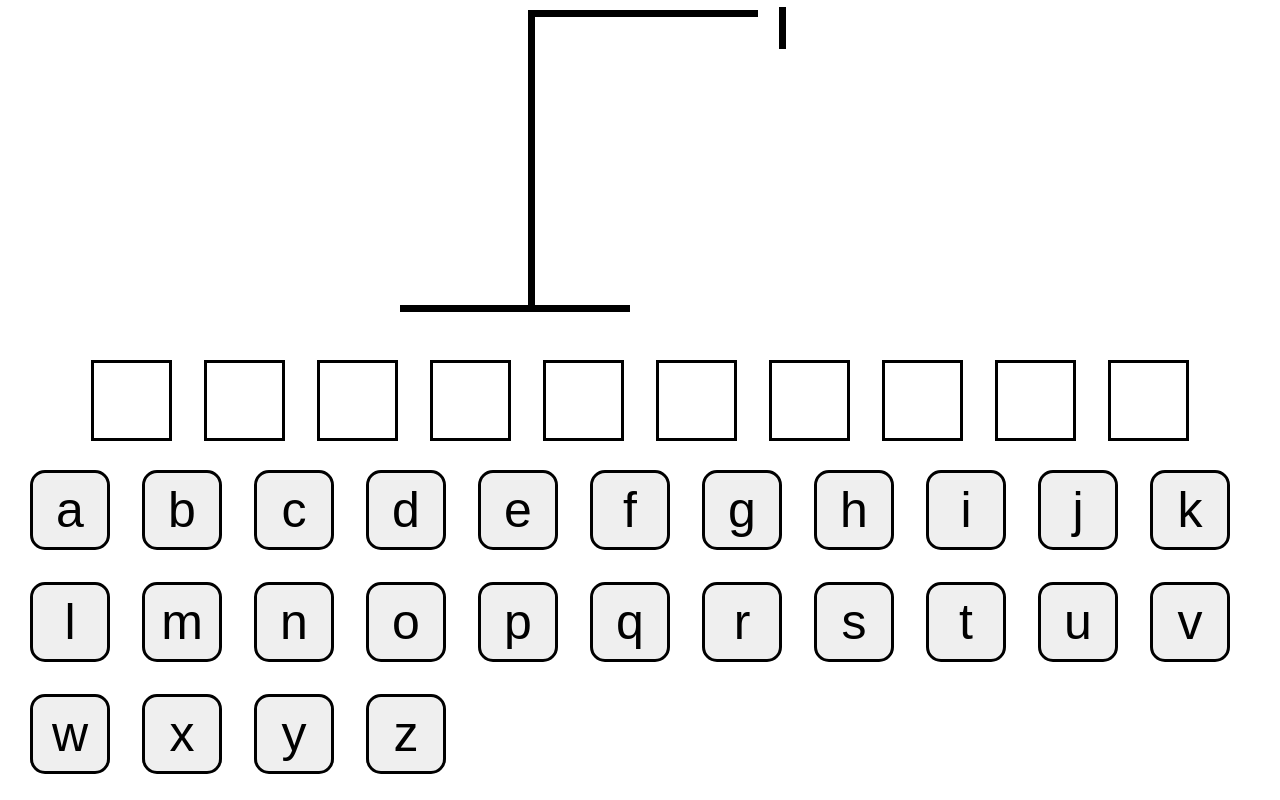
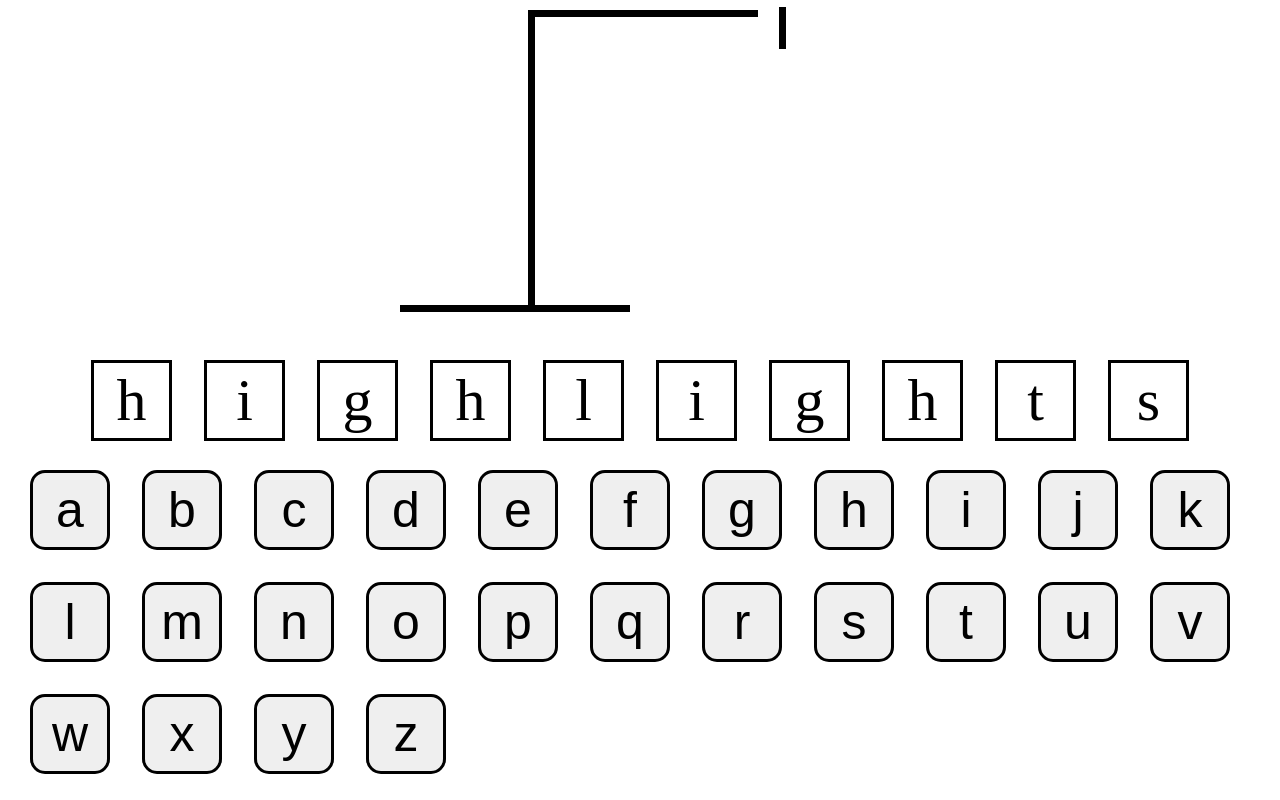
Before and after one commit to Travis613/Hangman-Game, a React (Vite) app in the folder Game/: page / in a window 1280 px wide. Built offline with nearby package versions, Linux system fonts and the light colour scheme.

Commit message:
reworked the state for letters and kinda fleshed out a function for check correctly guessed letters

```diff
--- a/Game/src/App.tsx
+++ b/Game/src/App.tsx
@@ -37,7 +37,37 @@ export default function App() {
         </div>
       </div>
       <div className="wordSection">
-        <Word word={word} />
+        <Word
+          word={word}
+          guessedLetters={[
+            "a",
+            "b",
+            "c",
+            "d",
+            "e",
+            "f",
+            "g",
+            "h",
+            "i",
+            "j",
+            "k",
+            "l",
+            "m",
+            "n",
+            "o",
+            "p",
+            "q",
+            "r",
+            "s",
+            "t",
+            "u",
+            "v",
+            "w",
+            "x",
+            "y",
+            "z",
+          ]}
+        />
       </div>
       <div className="keyboardSection">
         <Keyboard />
--- a/Game/src/components/Letter.tsx
+++ b/Game/src/components/Letter.tsx
@@ -2,7 +2,7 @@ import { useState } from "react";
 
 interface Props {
   letter: string | null;
-  visable?: boolean;
+  visable: boolean | null;
 }
 
 export function Letter({ letter, visable }: Props) {
--- a/Game/src/components/Word.tsx
+++ b/Game/src/components/Word.tsx
@@ -1,24 +1,56 @@
-import { useState } from "react";
+import { useEffect, useState } from "react";
 
 import { Letter } from "./Letter";
 
 interface Props {
   word: string;
+  guessedLetters: string[];
 }
 
-export function Word({ word }: Props) {
+export function Word({ word, guessedLetters }: Props) {
+  const [letter1, setLetter1] = useState<boolean | null>(true);
+  const [letter2, setLetter2] = useState<boolean | null>(true);
+  const [letter3, setLetter3] = useState<boolean | null>(true);
+  const [letter4, setLetter4] = useState<boolean | null>(true);
+  const [letter5, setLetter5] = useState<boolean | null>(true);
+  const [letter6, setLetter6] = useState<boolean | null>(true);
+  const [letter7, setLetter7] = useState<boolean | null>(true);
+  const [letter8, setLetter8] = useState<boolean | null>(true);
+  const [letter9, setLetter9] = useState<boolean | null>(true);
+  const [letter10, setLetter10] = useState<boolean | null>(true);
+
+  useEffect(() => {
+    identifyCorrectLetters();
+  });
+
+  function identifyCorrectLetters() {
+    let correctLetters: string[] = [];
+    let counter = 0;
+    for (let x = 0; x < word.length; x++) {
+      for (let j = 0; j < guessedLetters.length; j++) {
+        if (word[x] === guessedLetters[j]) {
+          counter++;
+          correctLetters.push(word[x]);
+          console.log(
+            `interation:${counter} correctletters: ${correctLetters}`,
+          );
+        }
+      }
+    }
+  }
+
   return (
     <>
-      <Letter letter={word[0]} />
-      <Letter letter={word[1]} />
-      <Letter letter={word[2]} />
-      <Letter letter={word[3]} />
-      <Letter letter={word[4]} />
-      <Letter letter={word[5]} />
-      <Letter letter={word[6]} />
-      <Letter letter={word[7]} />
-      <Letter letter={word[8]} />
-      <Letter letter={word[9]} />
+      <Letter letter={word[0]} visable={letter1} />
+      <Letter letter={word[1]} visable={letter2} />
+      <Letter letter={word[2]} visable={letter3} />
+      <Letter letter={word[3]} visable={letter4} />
+      <Letter letter={word[4]} visable={letter5} />
+      <Letter letter={word[5]} visable={letter6} />
+      <Letter letter={word[6]} visable={letter7} />
+      <Letter letter={word[7]} visable={letter8} />
+      <Letter letter={word[8]} visable={letter9} />
+      <Letter letter={word[9]} visable={letter10} />
     </>
   );
 }
```
